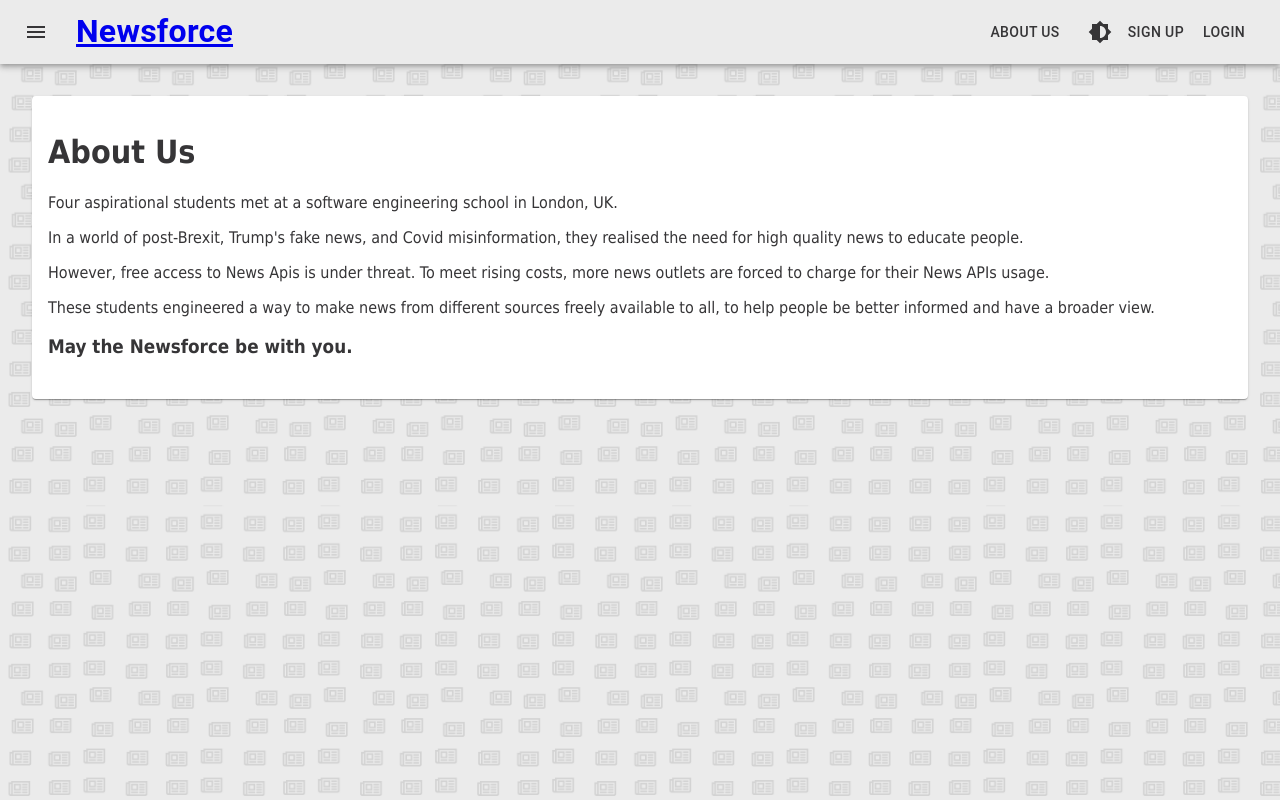
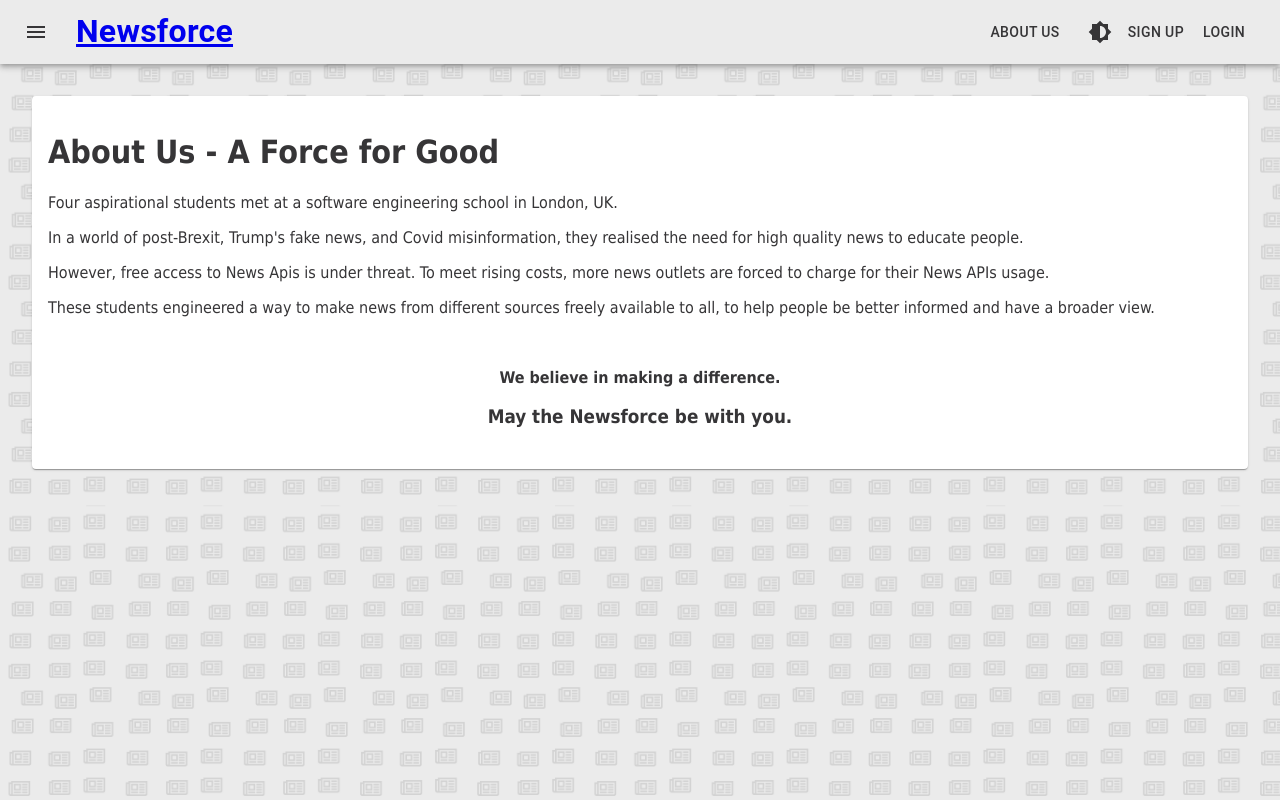
Before and after one commit to hamstercat007/newsforce-api-rails-lisa, a React (Create React App) app: page /about in a window 1280 px wide. Built offline with nearby package versions, Linux system fonts and the light colour scheme.

Commit message:
Revision of content on page and more styling

```diff
--- a/src/components/AboutUs.js
+++ b/src/components/AboutUs.js
@@ -6,7 +6,7 @@
   return (
     <Card sx={{ minWidth: 400 }} style={{ margin: "2em" }}>
       <CardContent>
-        <h1>About Us</h1>
+        <h1>About Us - A Force for Good</h1>
         <p>
           Four aspirational students met at a software engineering school in
           London, UK.{" "}
@@ -26,7 +26,11 @@
           freely available to all, to help people be better informed and have a
           broader view.{" "}
         </p>
-        <h3> May the Newsforce be with you.</h3>
+        <br></br>
+        <p style={{textAlign: 'center', fontWeight: 'bold'}}>
+          We believe in making a difference.{" "}
+        </p>
+        <h3 style={{textAlign: 'center'}}>May the Newsforce be with you.</h3>
       </CardContent>
     </Card>
   );
```
